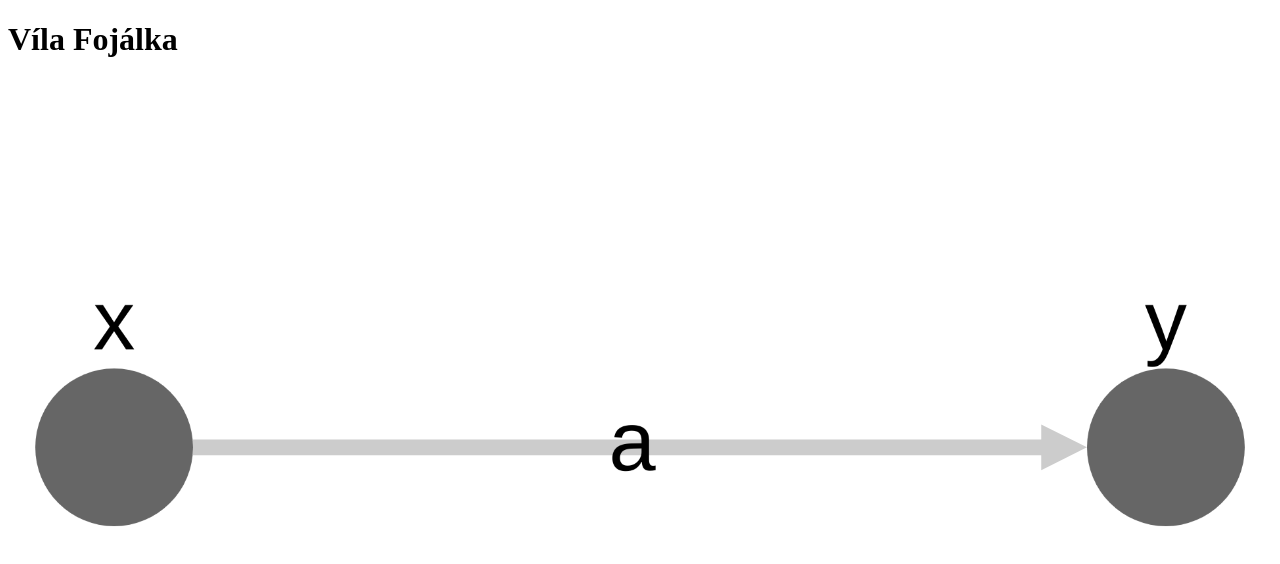
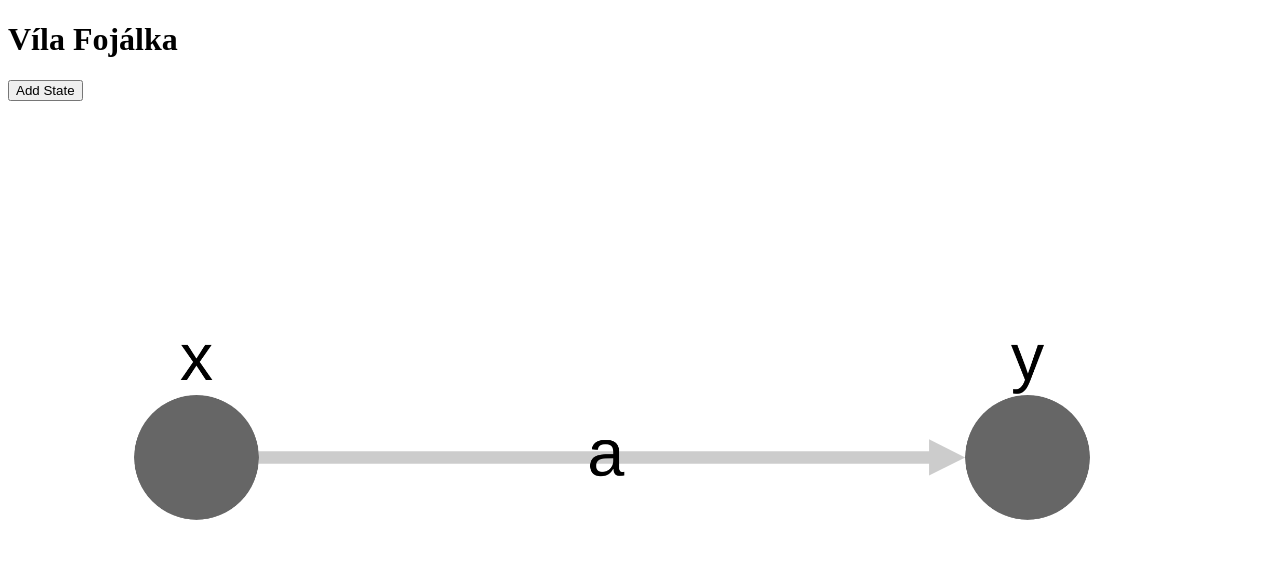
Before and after one commit to lukas-hornacek/fojalka, a React (Vite) app: page / in a window 1280 px wide. Shown: the top 564 px of the page. Built offline with nearby package versions, Linux system fonts and the light colour scheme.

Commit message:
move cytoscape to Context

```diff
--- /dev/null
+++ b/src/AddStateButton.tsx
@@ -0,0 +1,15 @@
+import { useContext } from "react";
+import { CytoscapeContext } from "./CytoscapeContext";
+
+// example button that will be replaced
+export default function AddStateButton() {
+    const cy = useContext(CytoscapeContext);
+
+    function addState() {
+        cy.addNode("z", { x: 200, y: 50 });
+    }
+
+    return (
+        <button onClick={addState}>Add State</button>
+    );
+}
--- a/src/App.css
+++ b/src/App.css
@@ -1,8 +1,8 @@
-/* This sets the cytoscape element to fill the entire window */
+/* This sets the size and position of the cytoscape element */
 #cy {
-    width: 100%;
-    height: 100%;
+    width: 80%;
+    height: 80%;
     position: absolute;
-    top: 0px;
-    left: 0px;
+    top: 100px;
+    left: 100px;
 }
--- a/src/App.tsx
+++ b/src/App.tsx
@@ -1,60 +1,14 @@
-import cytoscape from 'cytoscape';
+import { Cytoscape, CytoscapeContext } from './CytoscapeContext';
+import './App.css';
+import AutomatonWindow from './AutomatonWindow';
+import AddStateButton from './AddStateButton';
 
-import './App.css';
-import { Component } from 'react';
-
-// Example initialization of the Cytoscape library in a React component
-export default class App extends Component {
-    cy: cytoscape.Core | undefined;
-
-    componentDidMount() {
-        this.cy = cytoscape({
-            container: document.getElementById("cy"),
-
-            elements: [
-                { group: 'nodes', data: { id: 'x' }, position: { x: 100, y: 100 } },
-                { group: 'nodes', data: { id: 'y' }, position: { x: 300, y: 100 } },
-                { group: 'edges', data: { id: 'a', source: 'x', target: 'y' } },
-            ],
-
-            style: [
-                {
-                    selector: 'node',
-                    style: {
-                        'background-color': '#666',
-                        'label': 'data(id)'
-                    }
-                },
-
-                {
-                    selector: 'edge',
-                    style: {
-                        'width': 3,
-                        'line-color': '#ccc',
-                        'target-arrow-color': '#ccc',
-                        'target-arrow-shape': 'triangle',
-                        'curve-style': 'bezier',
-                        'label': 'data(id)'
-                    }
-                }
-            ],
-
-            layout: {
-                name: 'preset',
-            }
-        });
-    }
-
-    componentWillUnmount() {
-        this.cy?.destroy();
-    }
-
-    render() {
-        return (
-            <>
-                <h1>Víla Fojálka</h1>
-                <div id='cy'></div>
-            </>
-        );
-    }
+export default function App() {
+    return (
+        <CytoscapeContext.Provider value={new Cytoscape()}>
+            <h1>Víla Fojálka</h1>
+            <AddStateButton />
+            <AutomatonWindow />
+        </CytoscapeContext.Provider>
+    );
 }
--- /dev/null
+++ b/src/AutomatonWindow.tsx
@@ -0,0 +1,15 @@
+import { useEffect, useContext } from "react";
+import { CytoscapeContext } from "./CytoscapeContext";
+
+// component that holds and initializes the cytoscape element
+export default function AutomatonWindow() {
+    const cy = useContext(CytoscapeContext);
+
+    useEffect(() => {
+        cy.init();
+    }, [cy]);
+
+    return (
+        <div id='cy'></div>
+    );
+}
--- /dev/null
+++ b/src/CytoscapeContext.tsx
@@ -0,0 +1,55 @@
+import cytoscape from "cytoscape";
+import { createContext } from "react";
+
+export class Cytoscape {
+    cy: cytoscape.Core;
+
+    constructor() {
+        this.cy = cytoscape();
+    }
+
+    init() {
+        this.cy = cytoscape({
+            container: document.getElementById("cy"),
+
+            // example elements, that should be removed once user can add them themselves
+            elements: [
+                { group: 'nodes', data: { id: 'x' }, position: { x: 100, y: 100 } },
+                { group: 'nodes', data: { id: 'y' }, position: { x: 300, y: 100 } },
+                { group: 'edges', data: { id: 'a', source: 'x', target: 'y' } },
+            ],
+
+            style: [
+                {
+                    selector: 'node',
+                    style: {
+                        'background-color': '#666',
+                        'label': 'data(id)'
+                    }
+                },
+
+                {
+                    selector: 'edge',
+                    style: {
+                        'width': 3,
+                        'line-color': '#ccc',
+                        'target-arrow-color': '#ccc',
+                        'target-arrow-shape': 'triangle',
+                        'curve-style': 'bezier',
+                        'label': 'data(id)'
+                    }
+                }
+            ],
+
+            layout: {
+                name: 'preset',
+            }
+        });
+    }
+
+    addNode(id: string, position: { x: number, y: number }) {
+        this.cy.add({ group: 'nodes', data: { id: id }, position: position });
+    }
+}
+
+export const CytoscapeContext = createContext(new Cytoscape());
```
